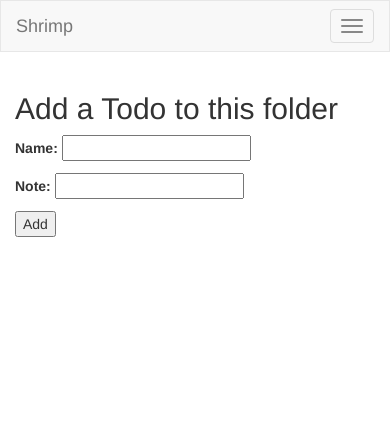
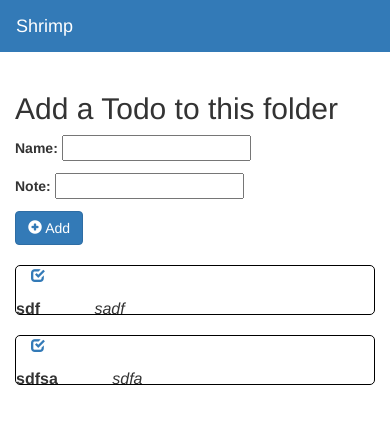
Before and after one commit to cezzzanne/TodoApp, a Django app: page /account/add-todo/1 in a window 390 px wide. Shown: the top 424 px of the page. Run offline with Django 3.2, Linux system fonts and the light colour scheme; a user stored in the database is signed in; data comes from the database, SQL or seed files in the repository; both versions use the stored data as it was after the commit; some libraries are stand-ins or nearby versions.

Commit message:
added visuals and bootstrap

```diff
--- a/votingsystem/models.py
+++ b/votingsystem/models.py
@@ -34,3 +34,6 @@ class ToDo(models.Model):
     folder = models.ForeignKey(Folder, on_delete=models.CASCADE, related_name='todo', default='')
     name = models.CharField(max_length=100)
     note = models.CharField(max_length=700)
+
+    def __str__(self):
+        return self.name
--- /dev/null
+++ b/votingsystem/static/votingsystem/add-todo.css
@@ -0,0 +1,22 @@
+.individual-todo {
+  border: 1px solid black;
+  border-radius: 5px;
+  margin-top: 20px;
+  height: 50px;
+}
+
+.add-todo {
+  width: 100%;
+}
+
+.eliminate-todo {
+  padding-top: 12px;
+}
+
+.todo-info {
+  padding-top: 12px;
+}
+
+.add-button {
+  display: inline;
+}
--- a/votingsystem/static/votingsystem/login_home.js
+++ b/votingsystem/static/votingsystem/login_home.js
@@ -1,4 +1,3 @@
 $(document).ready(function () {
     'use strict';
-    $('.addtodo').hide();
 });
--- a/votingsystem/static/votingsystem/style.css
+++ b/votingsystem/static/votingsystem/style.css
@@ -22,6 +22,7 @@ li {
     height: 120px;
     overflow: hidden;
     margin-left: 43px;
+    text-align: center;
 }
 
 #all-folders {
@@ -36,3 +37,7 @@ h2 {
 .fa {
   margin-top: 10px;
 }
+
+.folder-description {
+  font-size: 20px;
+}
--- a/votingsystem/templates/base.html
+++ b/votingsystem/templates/base.html
@@ -16,7 +16,7 @@
 </head>
 <body>
   {% if user.is_authenticated %}
-  <nav class="navbar navbar-default">
+  <nav class="navbar navbar-dark bg-primary">
     <div class="container-fluid">
       <!-- Brand and toggle get grouped for better mobile display -->
       <div class="navbar-header">
@@ -26,13 +26,13 @@
           <span class="icon-bar"></span>
           <span class="icon-bar"></span>
         </button>
-        <a class="navbar-brand" href="/account/home">Shrimp</a>
+        <a style="color:white" class="navbar-brand" href="/account/home">Shrimp</a>
       </div>
 
       <!-- Collect the nav links, forms, and other content for toggling -->
       <div class="collapse navbar-collapse" id="bs-example-navbar-collapse-1">
         <ul class="nav navbar-nav">
-          <p class="navbar-text">Hi! {{ user.first_name }}</p>
+          <p class="navbar-text">Hello! {{ user.first_name }}</p>
         </ul>
           <!--<li class="active"><a href="#">Link <span class="sr-only">(current)</span></a></li>
           <li><a href="#">Link</a></li>
@@ -58,7 +58,7 @@
         <ul class="nav navbar-nav navbar-right">
           <!--<li><a href="#">Link</a></li>-->
           <li class="dropdown navbar-right">
-            <a href='' class="dropdown-toggle" data-toggle="dropdown" role="button" aria-haspopup="true" aria-expanded="false">Log Out or Edit Settings <span class="caret"></span></a>
+            <a href='' class="dropdown-toggle" data-toggle="dropdown" style="color:white" role="button" aria-haspopup="true" aria-expanded="false">Log Out or Edit Settings <span class="caret"></span></a>
             <ul class="dropdown-menu">
               <li><a href="/account/logout">Logout</a></li>
               <li><a href="edit">Edit Profile</a></li>
--- a/votingsystem/templates/registration/add_folder.html
+++ b/votingsystem/templates/registration/add_folder.html
@@ -10,7 +10,8 @@
   <form method="post">
     {% csrf_token %}
     {{ form.as_p }}
-    <button type="submit">Add</button>
+    <button class="btn btn-primary" type="submit"><span class="glyphicon glyphicon-plus-sign"></span> Add</button>
+
   </form>
 </div>
   {% endblock %}
--- a/votingsystem/templates/registration/add_todo.html
+++ b/votingsystem/templates/registration/add_todo.html
@@ -1,18 +1,34 @@
 {% extends 'base.html' %}
 {% block title %}
 <title>ToDo</title>
+
+{% load static %}
+
+<link rel="stylesheet" href="{% static 'votingsystem/add-todo.css' %}" type="text/css">
+
 {% endblock %}
 
 
 {% block body %}
-<div class='container'>
+<div class='container add-todo'>
   <h2>Add a Todo to this folder</h2>
   <form method="post">
     {% csrf_token %}
     {{ form.as_p }}
-    <button type="submit">Add</button>
+    <button class="btn btn-primary" type="submit"><span class="glyphicon glyphicon-plus-sign"></span> Add</button>
   </form>
 </div>
+
+<div class="all-todos container">
+  {% for todo in todos %}
+<div class="individual-todo">
+  <a class="col-sm-1 eliminate-todo"href="delete/{{ todo.id }}"><span class="glyphicon glyphicon-check"></span></a><p style="font-size:16px"class="col-md-auto todo-info"> <b>{{ todo.name }}</b><span style="display:inline-block; width: 50px;"></span>
+<i>{{ todo.note }}</i></p>
+</div>
+  {% endfor %}
+
+</div>
+
   {% endblock %}
 
 {% block jslinks %}
--- a/votingsystem/templates/registration/register.html
+++ b/votingsystem/templates/registration/register.html
@@ -15,6 +15,7 @@
         {{ form.as_table }}
     </table>
     <p><input class="submit-button" type="submit" value="Register"></p>
+
     <a href="/"class="goback">Go back</a>
 </form>
 </div>
--- a/votingsystem/urls.py
+++ b/votingsystem/urls.py
@@ -1,6 +1,6 @@
 
 from django.urls import path
-from .views import login_home, edit_profile, edit_password, logout_view, add_todo, add_folder
+from .views import login_home, edit_profile, edit_password, logout_view, add_todo, add_folder, delete_todo
 
 
 urlpatterns = [
@@ -9,5 +9,6 @@ urlpatterns = [
     path('edit-password', edit_password),
     path('logout/', logout_view),
     path('add-todo/<folder>', add_todo, name='folder'),
-    path('add-folder', add_folder)
+    path('add-folder', add_folder),
+    path('add-todo/delete/<todo>', delete_todo),
 ]
--- a/votingsystem/views.py
+++ b/votingsystem/views.py
@@ -1,7 +1,7 @@
 from django.contrib.auth.decorators import login_required
 from django.contrib.auth.forms import PasswordChangeForm
 from django.shortcuts import render
-from django.http import HttpResponseRedirect
+from django.http import HttpResponseRedirect, HttpResponse
 from .forms import CreateProfileForm, EditProfileForm, FolderForm, AddToDoForm
 from django.contrib.auth import update_session_auth_hash
 from .models import Folder, ToDo
@@ -27,7 +27,6 @@ def home(request):
 @login_required()
 def login_home(request):
     original_form = FolderForm
-    folders = Folder.objects.filter(user=request.user.profile)
     if request.method == 'POST':
         form = FolderForm(request.POST)
         if form.is_valid():
@@ -37,7 +36,7 @@ def login_home(request):
             add.save()
             return HttpResponseRedirect('/account/home')
 
-    return render(request, 'registration/login_home.html', {'form': original_form, 'folders': folders})
+    return render(request, 'registration/login_home.html', {'form': original_form})
 
 
 @login_required()
@@ -76,17 +75,19 @@ def logout_view(request):
 @login_required()
 def add_todo(request, folder):
     add_todo_form = AddToDoForm
+    folder_object = Folder.objects.get(id=folder)
+    todos = ToDo.objects.filter(folder=folder_object)
     if request.method == 'POST':
         complete_form = AddToDoForm(data=request.POST)
         if complete_form.is_valid():
-            folder1 = Folder.objects.get(name=folder)
             name = complete_form.cleaned_data['name']
             note = complete_form.cleaned_data['note']
-            todo = ToDo(folder=folder1, name=name, note=note)
+            todo = ToDo(folder=folder_object, name=name, note=note)
             todo.save()
-            return HttpResponseRedirect('/account/home')
+            return render(request, 'registration/add_todo.html', {'form': add_todo_form, 'todos': todos})
+
     else:
-        return render(request, 'registration/add_todo.html', {'form': add_todo_form})
+        return render(request, 'registration/add_todo.html', {'form': add_todo_form, 'todos': todos})
 
 
 @login_required()
@@ -102,3 +103,10 @@ def add_folder(request):
             return HttpResponseRedirect('/account/home')
     else:
         return render(request, 'registration/add_folder.html', {'form': original_form})
+
+
+@login_required
+def delete_todo(request, todo):
+    todo_object = ToDo.objects.get(id=todo)
+    todo_object.delete()
+    return HttpResponseRedirect('/account/home')
```
Also changed, not shown: votingsystem/templates/registration/login_home.html (+4 -4 lines), db.sqlite3.
